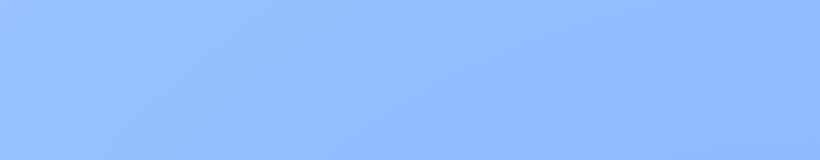
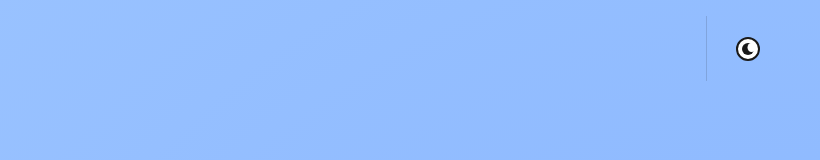
Before and after one commit to maxzz/forms-wreducer, a React (Vite) app: page / in a window 1280 px wide. Shown: the top 160 px of the page, without its empty margins (460-1280 px from the left). Built offline with nearby package versions, Linux system fonts and the light colour scheme.

Commit message:
WIP. ui. add BWSwitch component

```diff
--- a/src/App.tsx
+++ b/src/App.tsx
@@ -1,8 +1,10 @@
 import { FormWithReducer } from "@/components/FormWithReducer";
+import { BWSwitch } from '@/components/BWSwitch';
 
 function App() {
     return (
-        <div className="h-screen" style={{ backgroundImage: 'radial-gradient(circle at right bottom, #85b2ff, #9fc7ff)' }}>
+        <div className="h-screen relative" style={{ backgroundImage: 'radial-gradient(circle at right bottom, #85b2ff, #9fc7ff)' }}>
+            <BWSwitch />
             <FormWithReducer />
         </div>
     );
--- /dev/null
+++ b/src/components/BWSwitch/index.css
@@ -0,0 +1,145 @@
+#sun-moon-container {
+    --primary-hex: #fff;
+    --primary-rgb: 255,255,255;
+    --secondary-hex: #191919;
+    --secondary-rgb: 25,25,25;
+    --menu-height: 65px;
+    --side-padding: 6vw;
+    --code-coin-color: #00cd34;
+    --under-the-hood-height: 200px;
+    --card-border-radius: clamp(5px,1.5vw,12px);
+    --sun-moon-width: 70px;
+
+    position: absolute;
+    top: 0;
+    right: 0;
+    width: 85px;
+    height: var(--menu-height);
+    text-align: center;
+    line-height: var(--menu-height);
+    border-left: 1px solid rgba(var(--secondary-rgb),.15);
+    cursor: pointer;
+    transition: background-color .3s;
+    box-sizing: border-box;
+    width: 82px
+}
+
+#sun-moon-container:hover {
+    background-color: rgba(var(--secondary-rgb),.05)
+}
+
+#sun-moon-toggle {
+    border-radius: 50%;
+    display: inline-block;
+    width: 24px;
+    height: 24px;
+    box-sizing: border-box;
+    border: 2px solid rgba(var(--secondary-rgb),0);
+    transition: border .5s,background-color .5s;
+    cursor: pointer;
+    vertical-align: middle;
+    position: absolute;
+    top: 50%;
+    left: 50%;
+    transform: translate3d(-50%,-50%,0)
+}
+
+.moon #sun-moon-toggle {
+    border: 2px solid rgba(var(--secondary-rgb),1);
+    background-color: var(--primary-hex)
+}
+
+#main-circle {
+    border-radius: 50%;
+    width: 12px;
+    height: 12px;
+    background-color: var(--secondary-hex);
+    position: absolute;
+    top: 50%;
+    left: 50%;
+    transform: translate3d(-50%,-50%,0);
+    z-index: 1;
+    transition: background-color .5s
+}
+
+#main-circle:after {
+    content: '';
+    border-radius: 50%;
+    background-color: var(--primary-hex);
+    position: absolute;
+    top: 50%;
+    left: 50%;
+    transform: translate3d(calc(-50% + 3.5px),calc(-50% - 1.5px),0) scale(1);
+    width: 8px;
+    height: 9px;
+    z-index: 2;
+    transition: transform .5s,background-color .5s
+}
+
+.sun #main-circle:after {
+    transform: translate3d(calc(-50% + 4px),calc(-50% - 4px),0) scale(0);
+    background-color: var(--secondary-hex)
+}
+
+.sun-rays {
+    border-radius: 50%;
+    width: 2px;
+    height: 2px;
+    background-color: var(--secondary-hex);
+    position: absolute;
+    top: 50%;
+    left: 50%;
+    transform: translate3d(-50%,-50%,0);
+    transition: transform .5s,opacity .5s,background-color .5s;
+    z-index: 0;
+    opacity: 0
+}
+
+.sun .sun-rays {
+    opacity: 1
+}
+
+.sun #sun-ray-1 {
+    transform: translate3d(-50%,calc(-50% - 10.5px),0)
+}
+
+.sun #sun-ray-2 {
+    transform: translate3d(calc(-50% + 7.5px),calc(-50% - 7.5px),0);
+    transition-delay: .05s
+}
+
+.sun #sun-ray-3 {
+    transform: translate3d(calc(-50% + 10.5px),-50%,0);
+    transition-delay: .1s
+}
+
+.sun #sun-ray-4 {
+    transform: translate3d(calc(-50% + 7.5px),calc(-50% + 7.5px),0);
+    transition-delay: .15s
+}
+
+.sun #sun-ray-5 {
+    transform: translate3d(-50%,calc(-50% + 10.5px),0);
+    transition-delay: .2s
+}
+
+.sun #sun-ray-6 {
+    transform: translate3d(calc(-50% - 7.5px),calc(-50% + 7.5px),0);
+    transition-delay: .25s
+}
+
+.sun #sun-ray-7 {
+    transform: translate3d(calc(-50% - 10.5px),-50%,0);
+    transition-delay: .3s
+}
+
+.sun #sun-ray-8 {
+    transform: translate3d(calc(-50% - 7.5px),calc(-50% - 7.5px),0);
+    transition-delay: .35s
+}
+
+@media only screen and (max-width: 750px) {
+    #sun-moon-container {
+        width:var(--sun-moon-width)
+    }
+}
--- /dev/null
+++ b/src/components/BWSwitch/index.tsx
@@ -0,0 +1,23 @@
+import React, { useState } from 'react';
+import './index.css'; // webdeveloper.com
+
+export function BWSwitch() {
+    const [on, setOn] = useState(false);
+    return (
+        <div className={`absolute top-4 right-8 ${on ? 'sun' : 'moon'}`}>
+            <div id="sun-moon-container" onClick={() => setOn((v) => !v)}>
+                <div id="sun-moon-toggle">
+                    <div id="main-circle" className=""></div>
+                    <div id="sun-ray-1" className="sun-rays"></div>
+                    <div id="sun-ray-2" className="sun-rays"></div>
+                    <div id="sun-ray-3" className="sun-rays"></div>
+                    <div id="sun-ray-4" className="sun-rays"></div>
+                    <div id="sun-ray-5" className="sun-rays"></div>
+                    <div id="sun-ray-6" className="sun-rays"></div>
+                    <div id="sun-ray-7" className="sun-rays"></div>
+                    <div id="sun-ray-8" className="sun-rays"></div>
+                </div>
+            </div>
+        </div>
+    );
+}
```
